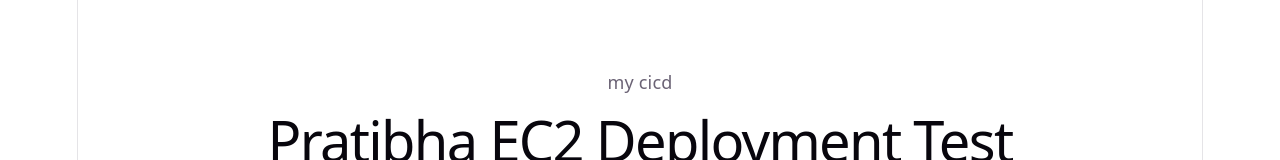
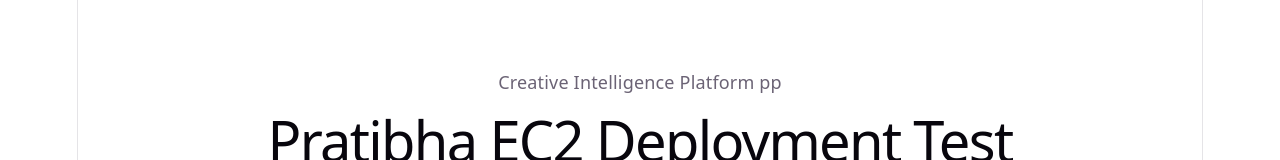
Before and after one commit to pratibhapatel08/Imagicaa-ui, a React (Vite) app: page / in a window 1280 px wide. Shown: the part 365-525 px from the top of the page. Built offline with nearby package versions, Linux system fonts and the light colour scheme; the HTML template or start-up script is replaced by a standard one.

Commit message:
Fix CI/CD 2

```diff
--- a/src/data/hero.js
+++ b/src/data/hero.js
@@ -1,5 +1,5 @@
 export const HERO_CONTENT = {
-  badge: 'my cicd',
+  badge: 'Creative Intelligence Platform pp',
   title: 'Pratibha EC2 Deployment Test',
   description:
     'Transform your ideas into stunning visuals with AI-powered tools built for creators, designers, and dreamers.',
```
